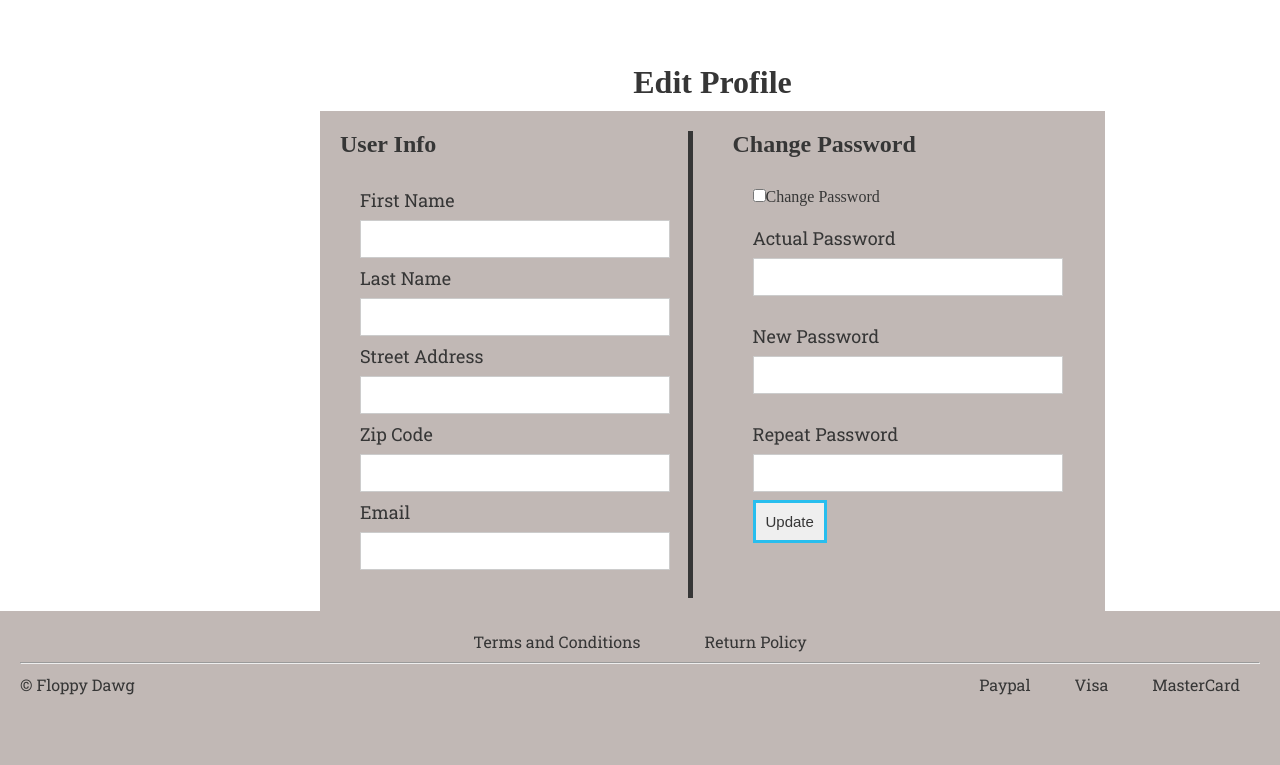
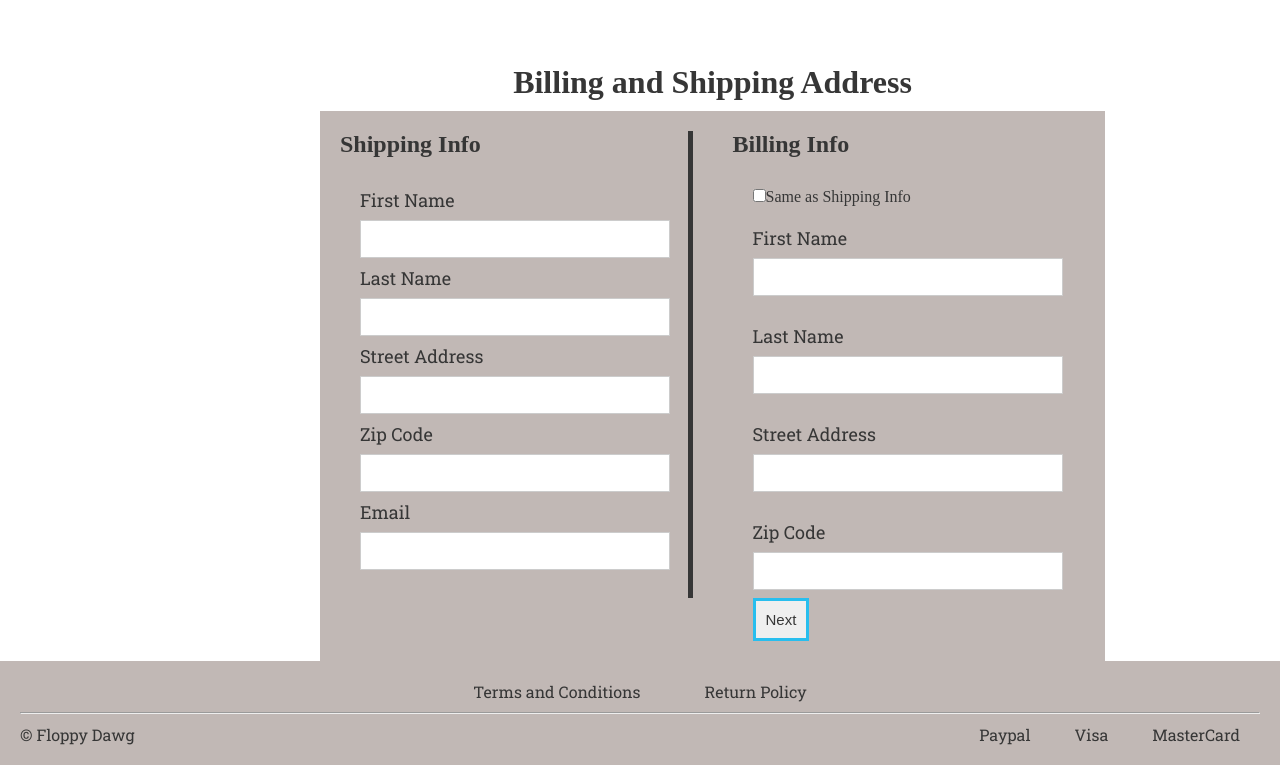
Before and after one commit to FloppyDawg-week8Proj/floppydawg, a PHP site: page / in a window 1280 px wide. Shown: the part 104-869 px from the top of the page. Before the commit the page ends 799 px from the top, so only its background shows below. Run offline with PHP 8.4, Linux system fonts and the light colour scheme; some libraries are stand-ins or nearby versions.

Commit message:
billing view commit one

```diff
--- /dev/null
+++ b/Views/billing-view.php
@@ -0,0 +1,174 @@
+<style>
+.formContainer
+{
+	position: relative;
+	display: inline-block;
+	margin-left: 25%;
+	margin-top: 5%;
+}
+.formContainer h1
+{
+	text-align: center;
+	margin-bottom: 10px;
+}
+.formHouse
+{
+	left: 0;
+	right: 0;
+	top: 0;
+	bottom: 0;
+	background-color: #c1b8b5;/*light grey*/
+	float: left;
+	width: 50%;
+	height: 550px;
+	padding: 20px;
+}
+/****************************/
+.shippingInfo h2
+{
+	margin-bottom: 10px;
+}
+.billingInfo h2
+{
+	margin-bottom: 10px;
+}
+.shippingInfo > * {
+	position: relative;
+}
+
+.shippingInfo form {
+	text-align: left;
+	padding: 20px;
+	color: #363636;
+	align-self: center;
+	width: 350px;
+	margin-bottom: 10px;
+}
+
+.shippingInfo input {
+	width: 100%;
+	display: block;
+}
+
+.shippingInfo input[type=text] {
+	padding: 10px;
+	font-family: 'Montserrat', sans-serif;
+	margin: 8px 0;
+	border: 1px solid #cccccc;
+	box-sizing: border-box;
+}
+
+.shippingInfo label {
+	font-size: 18px;
+	font-family: 'Roboto Slab', serif;
+	margin-top: 20px;
+	text-align: left;
+}
+
+.shippingInfo .btn-submit {
+	margin: 20px 0;
+	width: 100px;
+}
+.shippingInfo
+{
+	border-right: thick solid #363636;
+}
+
+/*******************/
+.billingInfo h2
+{
+	margin-bottom: 10px;
+}
+.billingInfo > * {
+	position: relative;
+}
+
+.billingInfo form {
+	text-align: left;
+	padding: 20px;
+	color: #363636;
+	align-self: center;
+	width: 350px;
+	margin-bottom: 10px;
+}
+
+.billingInfo input[type=checkbox] {
+	display: inline-block;
+}
+
+.billingInfo input[type=text] {
+	padding: 10px;
+	width:100%;
+	font-family: 'Montserrat', sans-serif;
+	margin: 8px 0;
+	border: 1px solid #cccccc;
+	box-sizing: border-box;
+}
+
+.billingInfo label {
+	font-size: 18px;
+	display: block;
+	font-family: 'Roboto Slab', serif;
+	margin-top: 20px;
+	text-align: left;
+}
+
+.billingInfo .btn-submit {
+	margin: 20px 0;
+	width: 100px;
+}
+.checkbox
+{
+	display: block;
+    position: relative;
+    padding-left: 35px;
+    margin-bottom: 12px;
+    cursor: pointer;
+    font-size: 22px;
+    -webkit-user-select: none;
+    -moz-user-select: none;
+    -ms-user-select: none;
+    user-select: none;
+}
+</style>
+
+<div class="formContainer">
+	<h1 class="pageTitle">Billing and Shipping Address</h1>
+	<div class="formHolder">
+		<div class="formHouse">
+			<div class="shippingInfo">
+				<h2>Shipping Info</h2>
+				<form>
+					<label class="requiredLabel">First Name</label>
+					<input type="text" name="strFirstName" id="strFirstName" class="requiredField" value="">
+					<label class="requiredLabel">Last Name</label>
+					<input type="text" name="strLastName" id="strEmail"class="requiredField" value="">
+					<label class="requiredLabel">Street Address</label>
+					<input type="text" name="strStreetAddress" id="strStreetAddress"class="requiredField">
+					<label class="requiredLabel">Zip Code</label>
+					<input type="text" name="strZipCode" id="strZipCode"class="requiredField">
+					<label class="requiredLabel">Email</label>
+					<input type="text" name="strEmail" id="strEmail"class="requiredField">
+				</form>
+			</div><!---shippingInfo-->
+		</div><!--formHouse-->
+		<div class="formHouse">
+			<div class="billingInfo">
+				<h2>Billing Info</h2>
+				<form>
+					<input type="checkbox" name="billingInfo">Same as Shipping Info
+					<label class="requiredLabel">First Name</label>
+					<input type="text" name="strFirstName" id="strFirstName" class="requiredField" value="">
+					<label class="requiredLabel">Last Name</label>
+					<input type="text" name="strLastName" id="strEmail"class="requiredField" value="">
+					<label class="requiredLabel">Street Address</label>
+					<input type="text" name="strStreetAddress" id="strStreetAddress"class="requiredField">
+					<label class="requiredLabel">Zip Code</label>
+					<input type="text" name="strZipCode" id="strZipCode"class="requiredField">
+					<input type="submit" name="strNext" value="Next" class="btn btn-primary" value="">
+				</form>
+			</div><!---password-->
+		</div><!--formHouse-->
+
+	</div><!--formHolder-->
+</div><!--formContainer-->
--- a/index.php
+++ b/index.php
@@ -1,6 +1,6 @@
 <?php
 
-$pageOnWork = "editProfile-view";
+$pageOnWork = "billing-view";
 
 include("Views/header-view.php");
 
```
